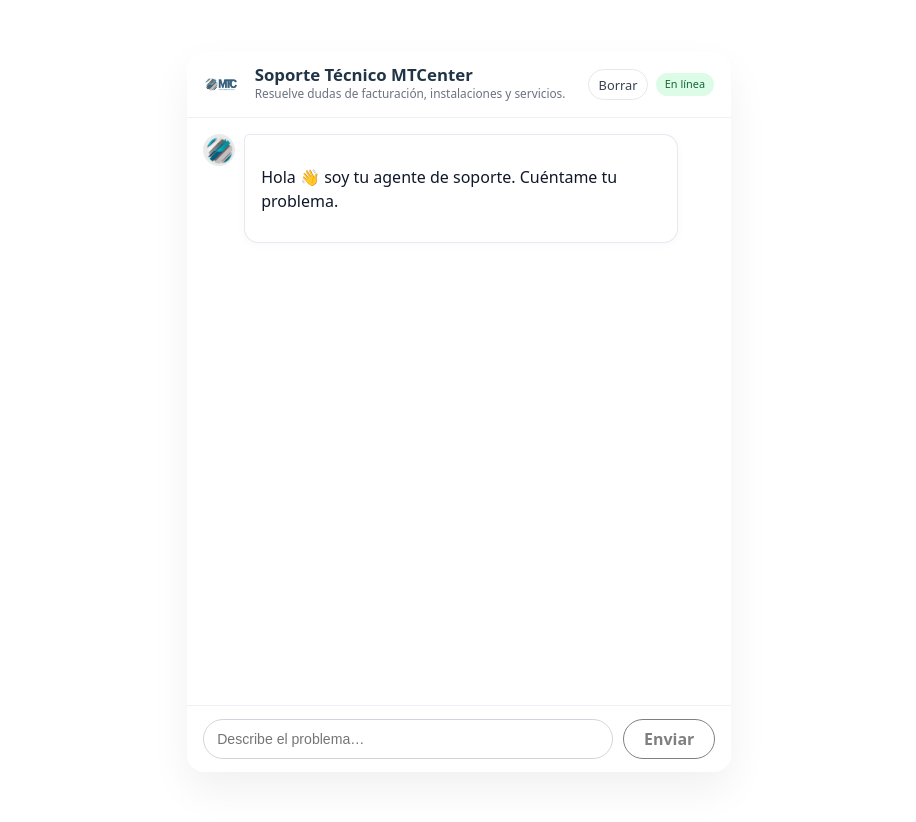
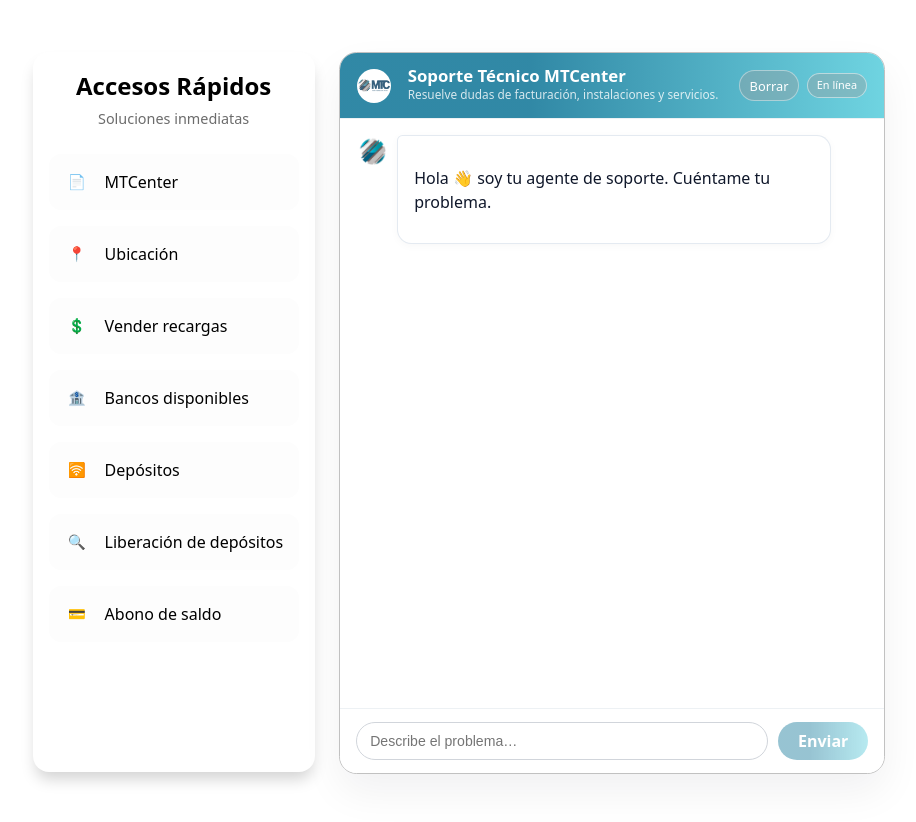
Before and after one commit to magalybarbajaimes-bit/Agente-ATN, a Vue app: page / in a window 1280 px wide. Shown: the whole page, without its empty margins (181-1097 px from the left). Built offline with nearby package versions, Linux system fonts and the light colour scheme.

Commit message:
Modificación de interfaz

```diff
--- a/src/components/ChatBox.vue
+++ b/src/components/ChatBox.vue
@@ -1,7 +1,46 @@
 <template>
+  <div class="chat-wrapper">
+    <!-- Botones de acceso rapido -->
+    <div class="quick-sidebar">
+      <div class="sidebar-header">
+        <h3>Accesos Rápidos</h3>
+        <p>Soluciones inmediatas</p>
+      </div>
+      <div class="sidebar-actions">
+        <button class="sidebar-btn" @click="quickAction('MTCenter')">
+          <div class="btn-icon">📄</div>
+          <span>MTCenter</span>
+        </button>
+        <button class="sidebar-btn" @click="quickAction('ubicación')">
+          <div class="btn-icon">📍</div>
+          <span>Ubicación</span>
+        </button>
+        <button class="sidebar-btn" @click="quickAction('registro')">
+          <div class="btn-icon">💲</div>
+          <span>Vender recargas</span>
+        </button>
+        <button class="sidebar-btn" @click="quickAction('bancos')">
+          <div class="btn-icon">🏦</div>
+          <span>Bancos disponibles</span>
+        </button>
+        <button class="sidebar-btn" @click="quickAction('depósitos')">
+          <div class="btn-icon">🛜</div>
+          <span>Depósitos</span>
+        </button>
+        <button class="sidebar-btn" @click="quickAction('liberaciónD')">
+          <div class="btn-icon">🔍</div>
+          <span>Liberación de depósitos</span>
+        </button>
+        <button class="sidebar-btn" @click="quickAction('abonos')">
+          <div class="btn-icon">💳</div>
+          <span>Abono de saldo</span>
+        </button>
+      </div>
+    </div>
+    <!-- CHATBOX -->
     <div class="chat-shell">
       <!-- Header -->
-    <header class="chat-top">
+      <header class="chat-top colored-header">
         <div class="agent-info">
           <!-- logo de la empresa -->
           <img class="brand-logo" :src="logoMTC" alt="MTCenter" />
@@ -10,7 +49,6 @@
             <p>Resuelve dudas de facturación, instalaciones y servicios.</p>
           </div>
         </div>
-
         <!-- acciones a la derecha -->
         <div class="top-actions">
           <button class="btn-ghost" title="Borrar chat" @click="clearChat">
@@ -19,25 +57,22 @@
           <span class="status-pill">En línea</span>
         </div>
       </header>
-
       <!-- Mensajes -->
       <main class="chat-body" ref="messagesRef">
         <div
           v-for="(msg, index) in messages"
           :key="index"
-        class="bubble-row"
-      >
+          class="bubble-row">
           <!-- BOT -->
           <div v-if="msg.sender === 'bot'" class="row row-bot">
             <div class="bubble-avatar bot-logo">
-            <!-- AQUÍ USAMOS EL NUEVO LOGO DEL BOT -->
+              <!-- NUEVO LOGO -->
               <img :src="botLogo" alt="Bot" />
             </div>
             <div class="bubble bubble-bot">
               <div class="bot-content" v-html="renderAgent(msg.text)"></div>
             </div>
           </div>
-
           <!-- USER -->
           <div v-else class="row row-user">
             <div class="bubble bubble-user">
@@ -45,11 +80,9 @@
             </div>
           </div>
         </div>
-
         <!-- ANIMACIÓN DE “ESCRIBIENDO...” -->
         <div v-if="loading" class="row row-bot typing-container">
           <div class="bubble-avatar bot-logo">
-          <!-- Puedes usar el mismo logo del bot o uno distinto -->
             <img :src="botLogo" alt="Bot escribiendo" />
           </div>
           <div class="bubble bubble-bot typing">
@@ -57,26 +90,22 @@
           </div>
         </div>
       </main>
-
       <!-- INPUT -->
       <form class="chat-input" @submit.prevent="sendMessage">
         <input
-        v-model="userInput"
-        type="text"
-        placeholder="Describe el problema…"
-        :disabled="loading"
-      />
-      <button type="submit" :disabled="loading || !userInput.trim()">Enviar</button>
+          v-model="userInput" type="text"
+          placeholder="Describe el problema…" :disabled="loading"/>
+        <button type="submit" :disabled="loading || !userInput.trim()" class="colored-send-btn">Enviar</button>
       </form>
+    </div>
   </div>
 </template>
 
 <script setup>
 import { ref, onUpdated, onMounted, watch } from 'vue'
-// IMPORTS CORRECTOS DESDE src/assets
+// IMPORTS
 import logoMTC from '../assets/MTCenter_logo.png'
 import botLogo from '../assets/logo.png'
-
 /* Claves de almacenamiento local */
 const LS_KEYS = {
   messages: 'mtc_chat_messages',
@@ -87,18 +116,33 @@
 const messages = ref([
   { sender: 'bot', text: 'Hola 👋 soy tu agente de soporte. Cuéntame tu problema.' }
 ])
-const userInput   = ref('')
-const loading     = ref(false)
+const userInput = ref('')
+const loading = ref(false)
 const messagesRef = ref(null)
 
-/* sessionId: usa uno guardado si existe, si no genera y guarda */
-const sessionId   = (() => {
+/* sessionId */
+const sessionId = (() => {
   const saved = localStorage.getItem(LS_KEYS.session)
   if (saved) return saved
   const sid = `web-${crypto.randomUUID?.() ?? Math.random().toString(36).slice(2)}`
   localStorage.setItem(LS_KEYS.session, sid)
   return sid
 })()
+
+//Función para acciones rápidas
+const quickAction = (action) => {
+  const actions = {
+    'MTCenter': '¿Quién es MTCenter y que hace?',
+    'ubicación': '¿Dónde se encuentran?',
+    'registro': '¿Cómo puedo registrarme en MTCenter para vender recargas?',
+    'bancos': '¿En qué banco puedo realizar mi depósito?',
+    'depósitos': '¿Dónde puedo depositar?',
+    'LiberaciónD': '¿Qué horario de liberación de depósitos manejan?',
+    'abonos': '¿Cómo realizo un abono de saldo en mi plataforma?'
+  }
+  userInput.value = actions[action]
+  sendMessage()
+}
 
 onUpdated(() => {
   if (messagesRef.value) messagesRef.value.scrollTop = messagesRef.value.scrollHeight
@@ -142,7 +186,7 @@
   // sessionId se mantiene
 }
 
-// --- formato de texto del agente (markdown simplificado)
+// --- formato de texto del agente
 const renderAgent = (raw = '') => {
   if (!raw) return ''
   let text = String(raw).replace(/\\n/g, '\n').trim()
@@ -169,37 +213,32 @@
   }
 
   const asBullet = l => l.replace(/^[-•]\s+/, '').trim()
-  const asNum    = l => l.replace(/^(\d+[\.\)]|Paso\s+\d+[:\.])\s+/i, '').trim()
+  const asNum = l => l.replace(/^(\d+[\.\)]|Paso\s+\d+[:\.])\s+/i, '').trim()
 
   for (let i = 0; i < lines.length; i++) {
     const rawLine = lines[i]
     const line = rawLine.trim()
-
     if (!line) {
       if (mode === 'ul' || mode === 'ol') continue
       flush()
       continue
     }
-
     if (/^[-•]\s+/.test(line)) {
       const item = asBullet(line)
       if (mode !== 'ul') { flush(); mode = 'ul' }
       buf.push(item)
       continue
     }
-
     if (/^(\d+[\.\)]|Paso\s+\d+[:\.])\s+/i.test(line)) {
       const item = asNum(line)
       if (mode !== 'ol') { flush(); mode = 'ol' }
       buf.push(item)
       continue
     }
-
     if (mode === 'ul' || mode === 'ol') flush()
     mode = mode || 'p'
     buf.push(line)
   }
-
   flush()
   return html
 }
@@ -207,7 +246,6 @@
 /* reintentos silenciosos  */
 const fetchWithRetry = async (payload, tries = 3) => {
   const backoff = (i) => new Promise(r => setTimeout(r, 600 * i))
-
   for (let i = 1; i <= tries; i++) {
     try {
       const res = await fetch(
@@ -218,41 +256,33 @@
           body: JSON.stringify(payload)
         }
       )
-
       if (!res.ok) {
         const text = await res.text()
         console.warn('⚠️ Respuesta no OK:', res.status, text)
         await backoff(i)
         continue
       }
-
       const data = await res.json().catch((e) => {
         console.error('❌ Error al parsear JSON:', e)
         return {}
       })
-
       console.log('🟢 JSON de la API:', data)
-
       const reply = (data?.reply ?? '').toString().trim()
       if (reply) return reply
     } catch (e) {
       console.error('❌ Error de fetch intento', i, e)
     }
-
     await backoff(i)
   }
-
   return 'Hubo un problema al conectar con el asistente. Intenta de nuevo.'
 }
 
 const sendMessage = async () => {
   const text = userInput.value.trim()
   if (!text) return
-
   messages.value.push({ sender: 'user', text })
   userInput.value = ''
   loading.value = true
-
   try {
     const reply = await fetchWithRetry({ message: text, sessionId }, 3)
     messages.value.push({ sender: 'bot', text: reply })
@@ -266,77 +296,115 @@
 </script>
 
 <style scoped>
-:root {
-  --mt-blue: #2563eb;
-  --mt-bg: #f9fafb;
-  --mt-bg: #eef2ff;
-  --mt-border: #e5e7eb;
-  --user-bg: #1f2937;
+.chat-wrapper {
+  display: flex;
+  max-width: 1200px; margin: 1.25rem auto;
+  gap: 1.5rem; height: 90vh;
 }
 
+.quick-sidebar {
+  width: 250px;
+  background: #ffffff; border-radius: 1rem;
+  padding: 1rem;
+  box-shadow: 0 10px 15px -3px rgba(0, 0, 0, 0.178);
+}
+.sidebar-header { margin-bottom: 1.5rem;}
+.sidebar-header h3 {
+  color: black;
+  margin: 0 0 0.25rem 0;
+  font-size: 1.5rem; font-weight: 600;
+}
+.sidebar-header p {
+  color: #6c6c6c;
+  margin: 0;
+  font-size: 0.9rem;
+}
+.sidebar-actions {
+  display: flex;
+  flex-direction: column;
+  gap: 1rem;
+}
+.sidebar-btn {
+  background: #fdfdfd;
+  border: none; border-radius: 0.75rem;
+  padding: 0.75rem;
+  cursor: pointer; transition: all 0.2s ease;
+  display: flex; align-items: center;
+  gap: 0.75rem;
+  color: black; text-align: left;
+}
+.sidebar-btn:hover { background: #d2d2d2; transform: translate(5px);}
+.btn-icon {
+  width: 32px; height: 32px;
+  border-radius: 0.5rem; display: flex;
+  align-items: center; justify-content: center;
+  font-size: 0.9rem; flex-shrink: 0;
+}
+.sider-btn span { font-size: 0.85rem; font-weight: 500;}
+
 body {
-  margin: 0;
-  background: #e3e3e3;
+  margin: 0; background: #d8d8d8be;
   font-family: system-ui, -apple-system, BlinkMacSystemFont, "Segoe UI", sans-serif;
 }
 
 .bot-logo img {
-  width: 28px;
-  height: 28px;
+  width: 28px; height: 28px;
   object-fit: contain;
+  background: white;
 }
-
 /* General */
 .chat-shell {
+  flex: 1;
   max-width: 820px;
-  margin: 1.25rem auto;
-  background: #fff;
-  border: 1px solid var(--mt-border);
+  background: #fff; border: 1px solid #c1c1c1;
   border-radius: 1.1rem;
-  display: flex;
-  flex-direction: column;
-  height: 90vh;
+  display: flex; flex-direction: column;
+  height: 100%;
   overflow: hidden;
   box-shadow: 0 18px 40px rgba(15,23,42,.06);
 }
-
 /* Header */
 .chat-top {
-  display: flex;
-  justify-content: space-between;
+  display: flex; justify-content: space-between;
   align-items: center;
   padding: .9rem 1.1rem;
-  border-bottom: 1px solid #edf1f4;
-  background: #fff;
+  border-bottom: 1px solid #edf1f4; background: #fff;
 }
-
-.agent-text {
-  display: flex;
-  flex-direction: column;
+/* Header con color */
+.colored-header {
+  background: linear-gradient(90deg,rgba(1, 109, 145, 0.81) 35%, rgb(111, 212, 225) 100%) !important;
+  color: white;
 }
-
+.colored-header .agent-text h2 { color: white !important;}
+.colored-header .agent-text p { color: rgba(255, 255, 255, 0.8) !important;}
+.colored-header .btn-ghost {
+  background: rgba(157, 157, 157, 0.400);
+  border: 1px solid rgba(255, 255, 255, 0.400);
+  color: rgb(255, 255, 255);
+}
+.colored-header .btn-ghost:hover { background: rgba(255, 255, 255, 0.25);}
+.colored-header .status-pill {
+  background: rgba(157, 157, 157, 0.400);
+  color: white;
+  border: 1px solid rgba(255, 255, 255, 0.485);
+}
+/* Agente */
+.agent-text { display: flex; flex-direction: column; }
 .agent-info { display: flex; gap: .8rem; align-items: center; }
-
 /* logo */
 .brand-logo {
-  width: 34px;
-  height: 34px;
-  object-fit: contain;
-  margin-right: .23rem;
+  width: 34px; height: 34px;
+  object-fit: contain; margin-right: .23rem;
+  background: white; border-radius: 50%;
 }
-
 .agent-avatar {
-  width: 36px; height: 36px;
-  border-radius: 999px;
-  background: #eff6ff;
-  border: 1px solid #dbeafe;
-  display: grid; place-items: center;
-  color: #1d4ed8; font-weight: 700; font-size: .75rem;
+  width: 36px; height: 36px; border-radius: 999px;
+  background: #eff6ff; border: 1px solid #dbeafe;
+  display: grid; place-items: center; color: #1d4ed8; font-weight: 700; font-size: .75rem;
 }
 .agent-info h2 { margin: 0; font-size: 1.05rem; line-height: 1.1;}
 .agent-info p { margin: 0; font-size: .74rem; color: #6b7280; }
-
-/* NUEVO: acciones header */
+/* Acciones header */
 .top-actions { display:flex; align-items:center; gap:.5rem; }
 .btn-ghost {
   background: transparent; border: 1px solid #e5e7eb; color:#374151;
@@ -344,83 +412,71 @@
 }
 .btn-ghost:hover { background:#f3f4f6; }
 .status-pill { background: #dcfce7; color: #166534; font-size: .68rem; padding: .22rem .55rem; border-radius: 999px; }
-
 /* Body */
 .chat-body { flex: 1; background: var(--mt-bg); padding: 1rem; overflow-y: auto; }
 .row { display: flex; gap: .6rem; margin-bottom: .75rem; }
 .row-bot { justify-content: flex-start; align-items: flex-start; }
 .row-user { justify-content: flex-end; }
-
 /* Avatar */
 .bubble-avatar {
   width: 32px; height: 32px; border-radius: 999px;
-  background: #eaeaea; display: grid; place-items: center;
+  background: #ffffff; display: grid; place-items: center;
   color: #c0c0c0; font-weight: 700; font-size: .62rem;
 }
-
 /* Burbuja bot */
 .bubble-bot {
   background: #fff; border: 1px solid rgba(226,232,240,.9);
-  border-radius: .9rem; border-top-left-radius: .35rem;
-  padding: .85rem 1rem; box-shadow: 0 2px 8px rgba(0,0,0,.03);
+  border-radius: .9rem; border-top-left-radius: .35rem; padding: .85rem 1rem; box-shadow: 0 2px 8px rgba(0,0,0,.03);
   max-width: 78%; text-align: left;
 }
 .bot-content { color: #0f172a; white-space: normal; }
 .bot-content p { margin: 0 0 .55rem 0; }
 .bot-content a { color: var(--mt-blue); text-decoration: underline; }
 .agent-ul, .agent-ol { margin: .35rem 0 .8rem 1.1rem; padding-left: 1rem; }
-
 /* Burbuja user */
 .bubble-user {
-  background: var(--user-bg);
-  color: #ffffff;
+  background: var(--user-bg); color: #ffffff;
   padding: .75rem 1rem;
-  border-radius: .9rem;
-  border-bottom-right-radius: .35rem;
+  border-radius: .9rem; border-bottom-right-radius: .35rem;
   box-shadow: 0 6px 16px rgba(2,6,23,.15);
-  max-width: 65%;
-  text-align: left;
+  max-width: 65%; text-align: left;
 }
-.user-text {
-  color:#0f172a;
-  margin: 0; white-space: pre-wrap;
-}
-
+.user-text { color:#0f172a; margin: 0; white-space: pre-wrap; }
 /* Animación de “escribiendo” */
 .typing-container { margin-top: .3rem; }
 .typing { display: inline-flex; gap: .35rem; align-items: center; min-height: 20px; padding: .6rem .9rem; }
 .dot {
   width: 7px; height: 7px;
-  background: #9ca3af;
-  border-radius: 999px;
+  background: #9ca3af; border-radius: 999px;
   animation: blink 1.1s infinite ease-in-out;
 }
 .dot:nth-child(2){animation-delay:.2s;}
 .dot:nth-child(3){animation-delay:.4s;}
 @keyframes blink {0%,100%{opacity:.2;}50%{opacity:1;}}
-
 /* Input */
 .chat-input {
-  display: flex; gap: .6rem;
-  padding: .8rem 1rem;
-  border-top: 1px solid #edf1f4;
-  background: #fff;
+  display: flex; gap: .6rem; padding: .8rem 1rem;
+  border-top: 1px solid #edf1f4; background: #fff;
 }
 .chat-input input {
   flex: 1; background: #fff; color: #111;
-  border: 1px solid #d1d5db; border-radius: 999px;
-  padding: .5rem .85rem; font-size: .88rem;
+  border: 1px solid #d1d5db; border-radius: 999px; padding: .5rem .85rem; font-size: .88rem;
 }
 .chat-input input:focus {
-  outline: none; border-color: var(--mt-blue);
-  box-shadow: 0 0 0 3px rgba(37,99,235,.12);
-}
-.chat-input button {
-  background: var(--mt-blue);
-  color: #000000;
-  border-color: #000000;
-  border: 1; border-radius: 999px;
-  padding: .5rem 1.25rem; font-weight: 600;
+  outline: none; border-color:#2563eb; box-shadow: 0 0 0 3px rgba(37,99,235,.12);
 }
 .chat-input button:disabled { opacity: .5; cursor: not-allowed; }
+.colored-send-btn {
+  background: linear-gradient(90deg,rgba(1, 109, 145, 0.81) 35%, rgb(111, 212, 225) 100%) !important;
+  color: white !important; border: none !important; border-radius: 999px;
+  padding: .5rem 1.25rem;  font-weight: 600;
+  cursor: pointer; transition: all 0.2s ease;
+}
+.colored-send-btn:hover:not(:disabled) {
+  transform: translateY(-1px); box-shadow: 0 4px 12px rgba(37, 99, 235, 0.3);
+}
+.colored-send-btn:disabled {
+  opacity: .5;
+  cursor: not-allowed; transform: none !important;
+}
 </style>
```
Lines whose indentation alone changed are shown as unchanged.
